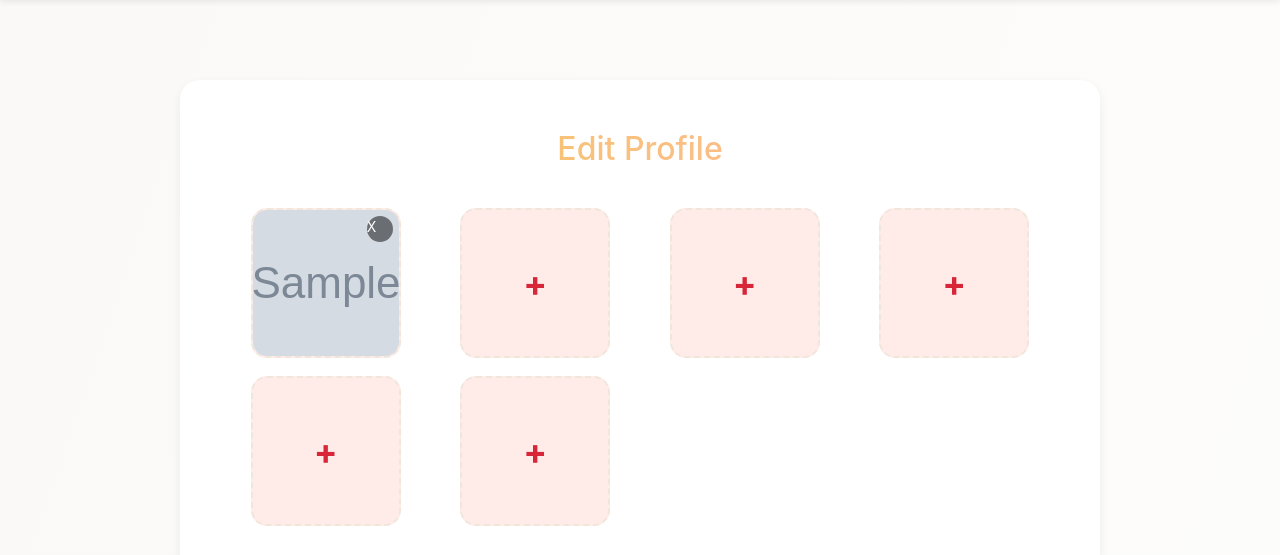
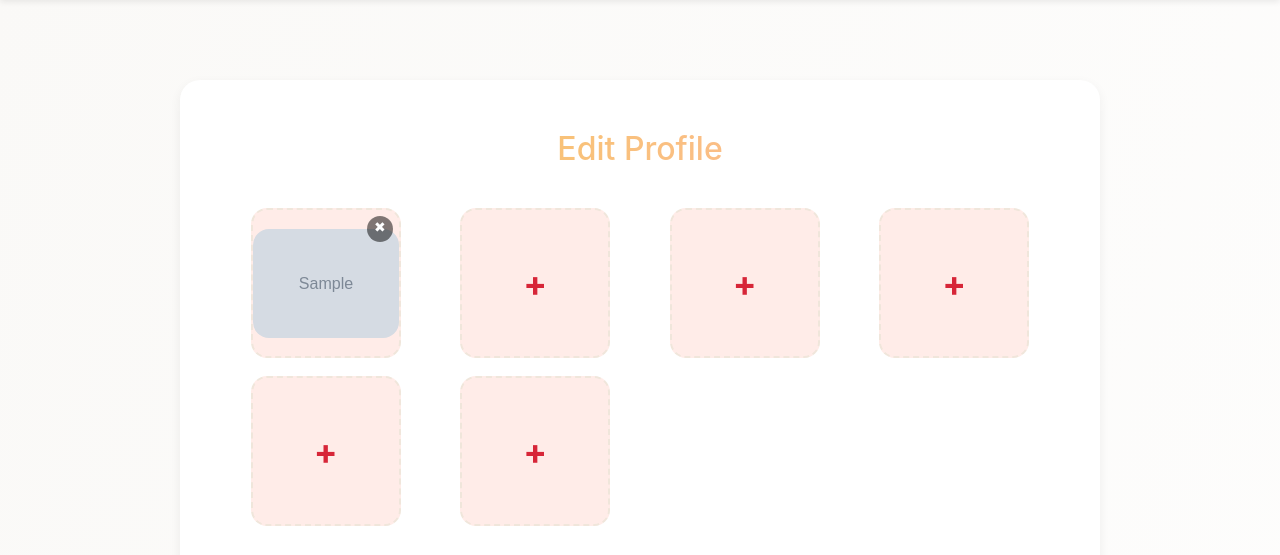
Before and after one commit to lakshayjindal/Django-Atut-Vidhan, a Django app: page /auth/profile/edit/ in a window 1280 px wide. Shown: the part 62-617 px from the top of the page. Run offline with Django 5.2, Linux system fonts and the light colour scheme; a user stored in the database is signed in; tables that the repository leaves empty hold one stand-in row (values such as "Sample post"); grey boxes marked "Sample" are stand-in pictures; some libraries are stand-ins or nearby versions.

Commit message:
Fixed Some bugs

```diff
--- a/main/main/settings.py
+++ b/main/main/settings.py
@@ -147,7 +147,7 @@ MEDIA_ROOT = BASE_DIR / 'media'
 
 EMAIL_BACKEND = "django.core.mail.backends.smtp.EmailBackend"
 EMAIL_HOST = "smtp.gmail.com"
-EMAIL_PORT = 587
+EMAIL_PORT = 465
 EMAIL_USE_TLS = True
 
 EMAIL_HOST_USER = "atutvidhanmatrimony@gmail.com"  # 🔑 Your Gmail
--- a/main/templates/user/profile/edit.html
+++ b/main/templates/user/profile/edit.html
@@ -87,7 +87,6 @@
         .slot-image {
             width: 100%;
             height: 100%;
-            object-fit: cover;
             border-radius: 16px;
         }
 
@@ -106,6 +105,7 @@
             color: #fff;
             border: none;
             border-radius: 50%;
+            text-align: center;
             width: 26px;
             height: 26px;
             font-size: 14px;
@@ -192,10 +192,10 @@
                     <div class="photo-slot">
                         {% if pic %}
                             <label class="upload-slot">
-                                <img src="{{ pic.picture_url }}" alt="User photo" class="photo-preview">
+                                <img src="{{ pic.picture_url }}" alt="User photo" class="photo-preview slot-image">
                                 <input type="file" name="photos_{{ forloop.counter0 }}" accept="image/*" hidden
                                        onchange="previewSlot(this)">
-                                <a onclick="deleteSlot({{ pic.id }}, this)" class="delete-btn">X</a>
+                                <a onclick="deleteSlot({{ pic.id }}, this)" class="delete-btn">✖</a>
                             </label>
                         {% else %}
                             <label class="upload-slot">
```
